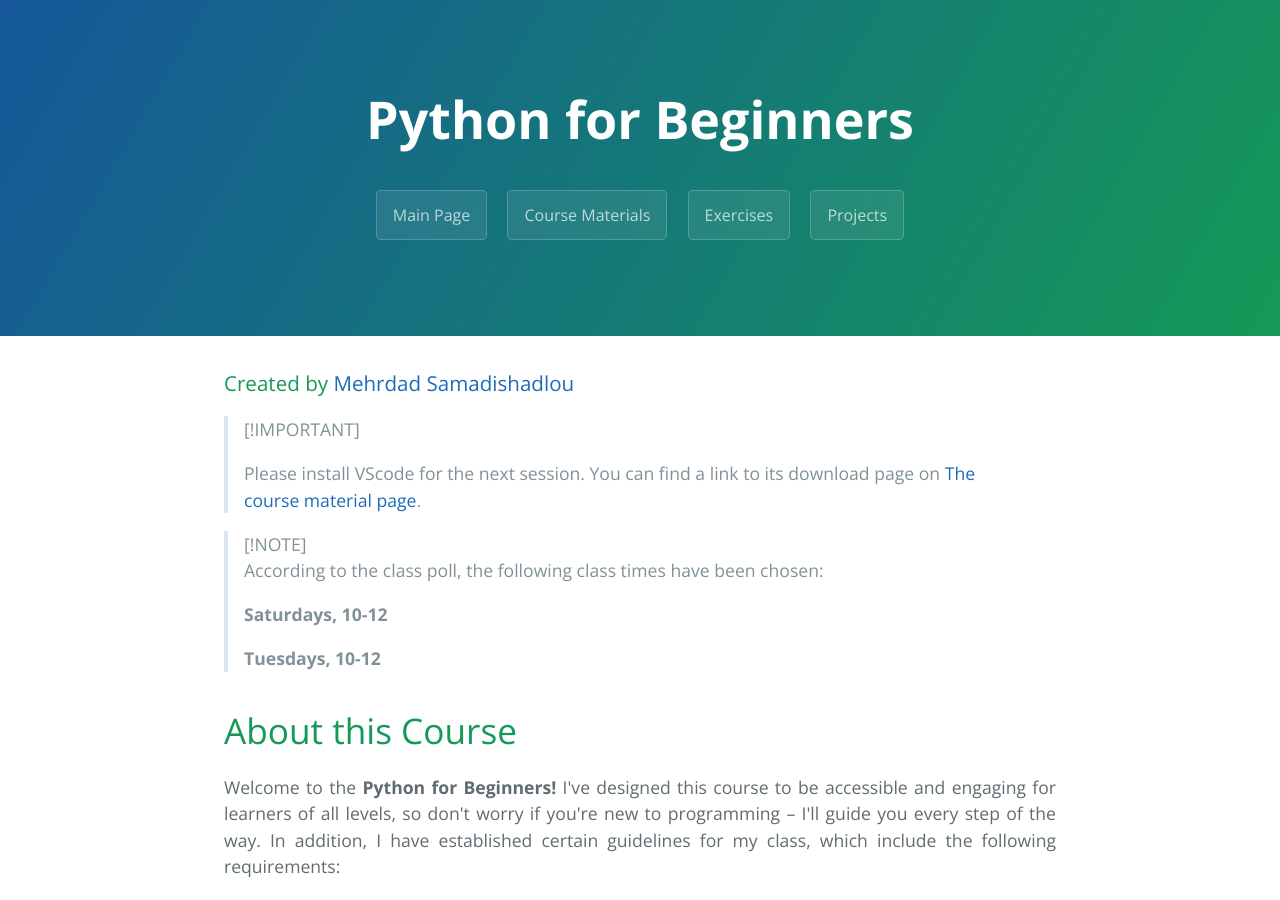
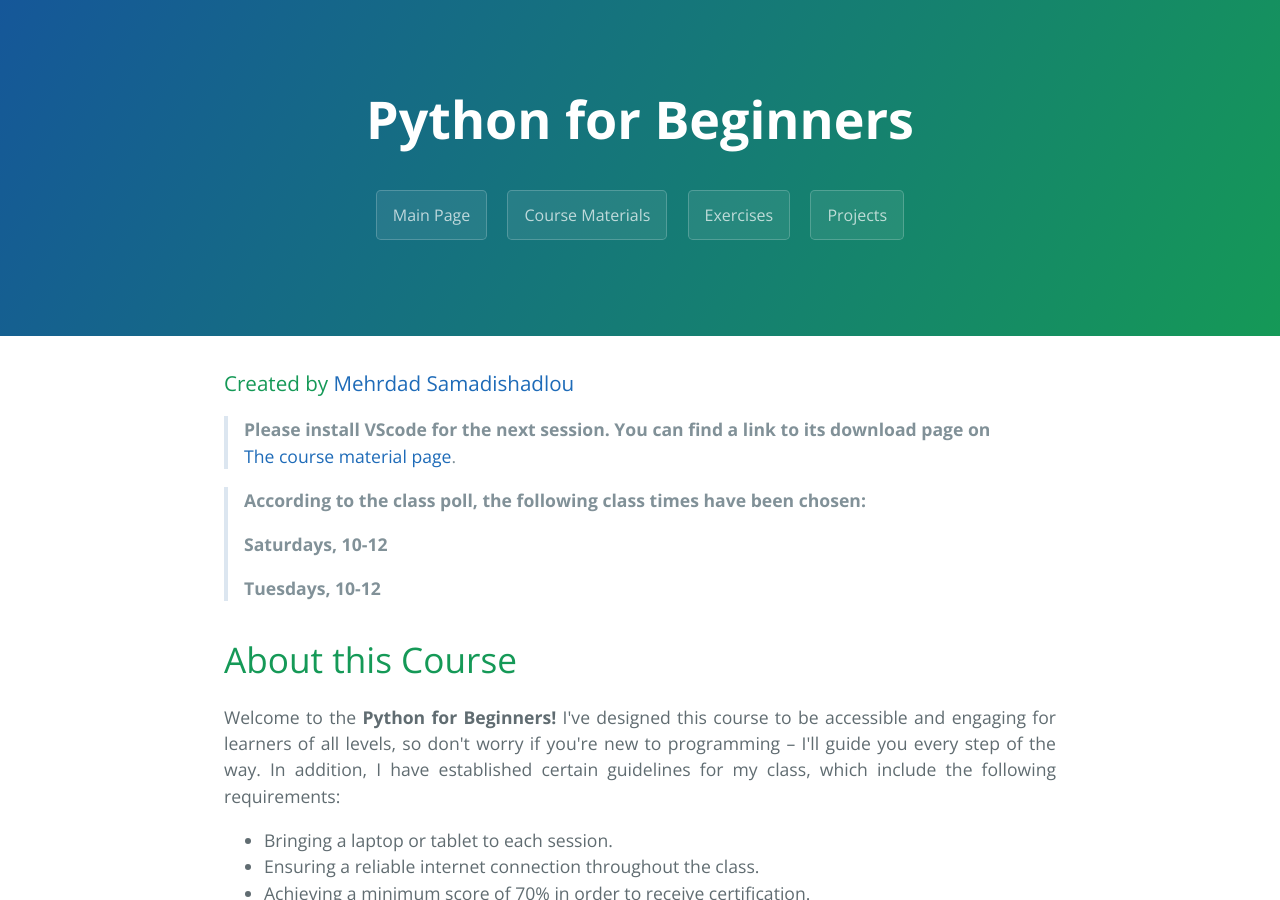
Before and after one commit to MehrdadSamadishadlou/Python_for_Beginners, a Jekyll site: the page built from index.md, in a window 1280 px wide and 900 px high. Built offline with Jekyll 4.4.1, drawn with Linux system fonts in a browser that asks for light colours.

Commit message:
Update index.md

```diff
--- a/index.md
+++ b/index.md
@@ -6,12 +6,10 @@ filename: index
 
 ### Created by <a href="https://github.com/MehrdadSamadishadlou">Mehrdad Samadishadlou</a>
 
-> [!IMPORTANT]
->
-> Please install VScode for the next session. You can find a link to its download page on <a href="https://mehrdadsamadishadlou.github.io/Python_for_Beginners/materials">The course material page</a>.
 
-> [!NOTE]
-> According to the class poll, the following class times have been chosen:
+> **Please install VScode for the next session. You can find a link to its download page on** <a href="https://mehrdadsamadishadlou.github.io/Python_for_Beginners/materials">The course material page</a>.
+
+> **According to the class poll, the following class times have been chosen:**
 >
 > **Saturdays, 10-12**
 >
```
